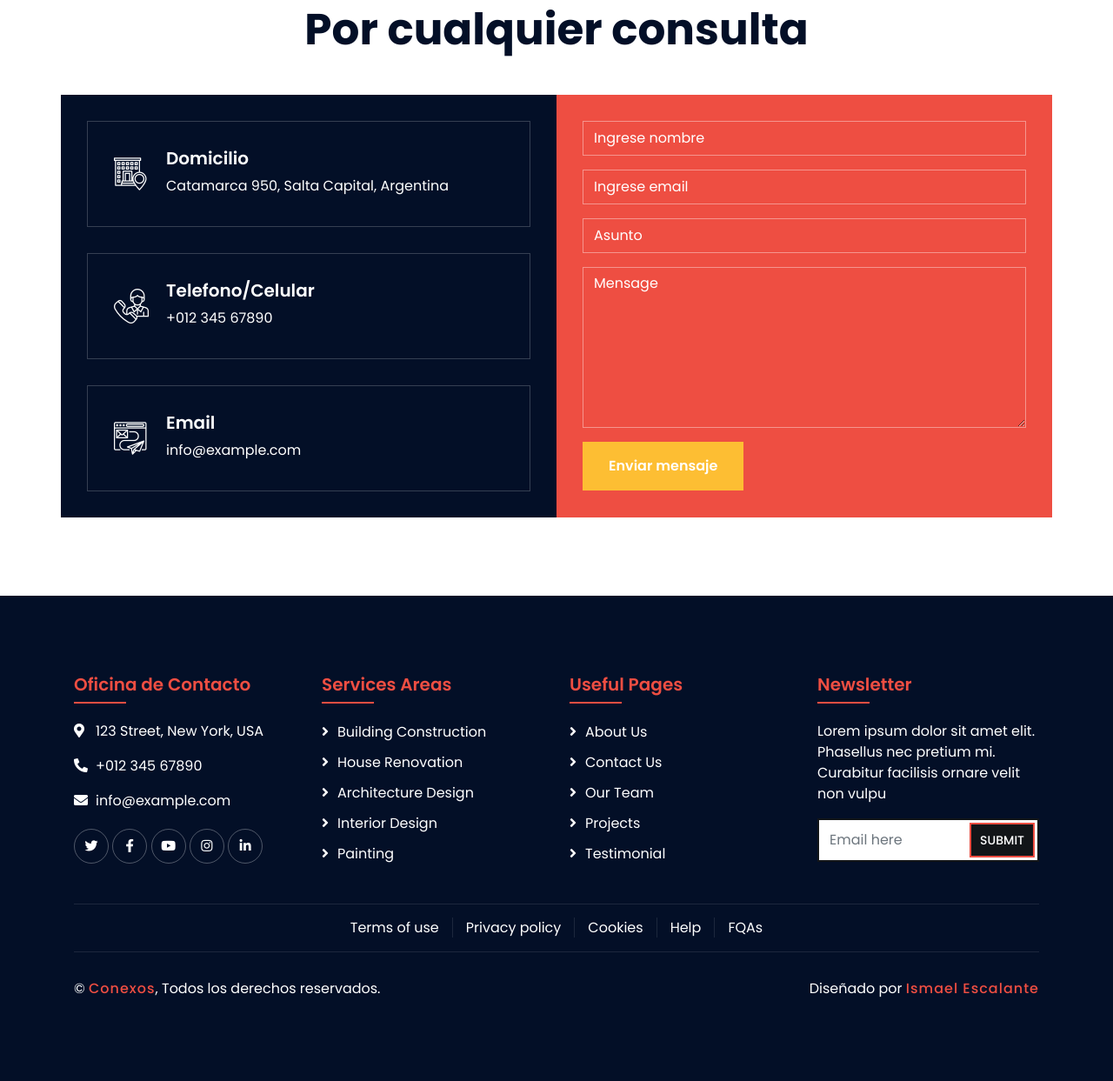
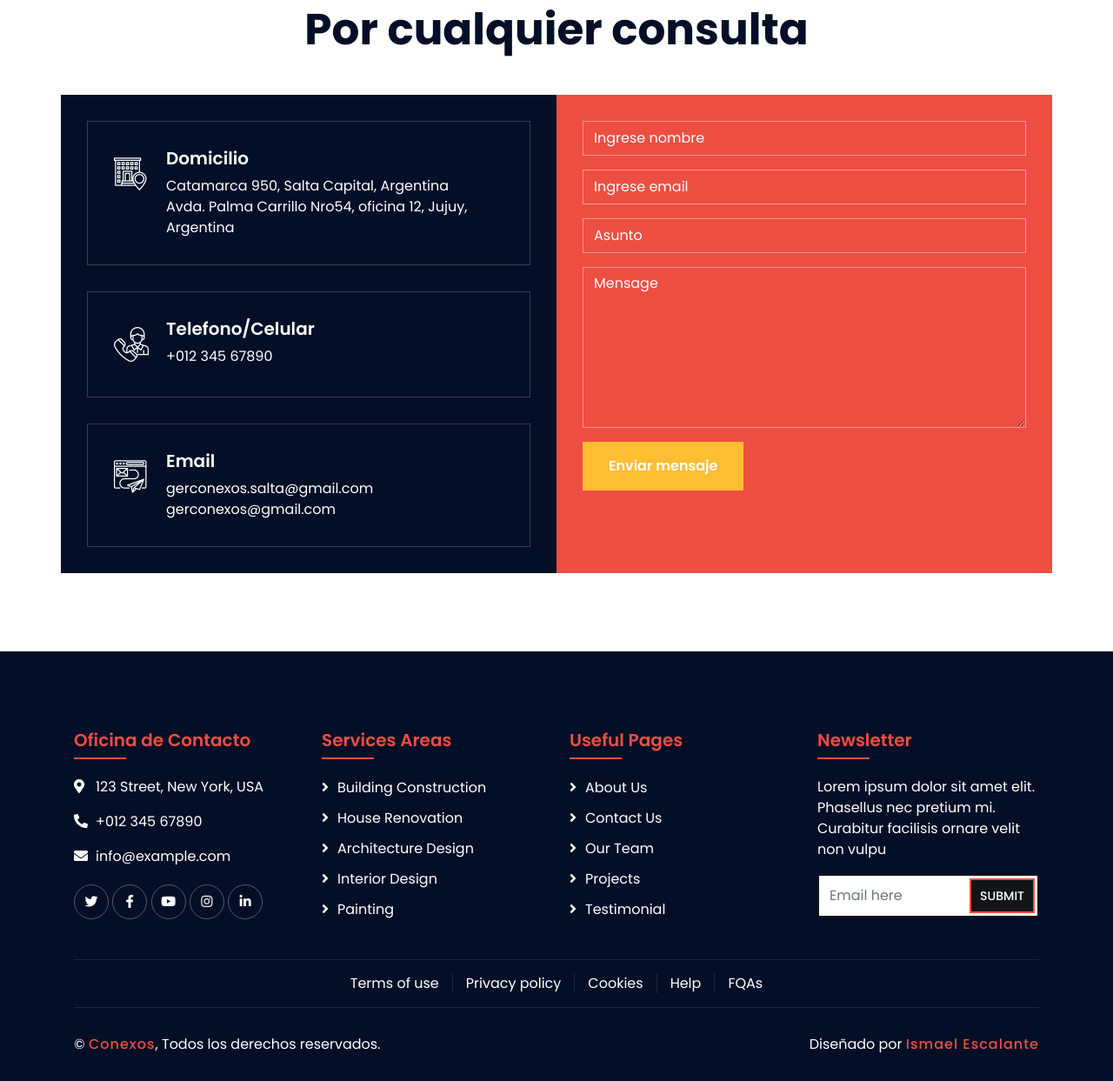
Before and after one commit to IsmaJoseEscalante-dev/Conexus, a PHP site: page /contact.php in a window 1280 px wide. Shown: the part 599-1842 px from the top of the page at 87% size. Before the commit the page ends 1746 px from the top, so only its background shows below. Run offline with PHP 8.4, Linux system fonts and the light colour scheme; data that the repository does not hold is empty; some libraries are stand-ins or nearby versions.

Commit message:
contacts

```diff
--- a/contact.php
+++ b/contact.php
@@ -74,6 +74,7 @@
                                     <div class="contact-text">
                                         <h2>Domicilio</h2>
                                         <p>Catamarca 950, Salta Capital, Argentina</p>
+                                        <p>Avda. Palma Carrillo Nro54, oficina 12, Jujuy, Argentina</p>
                                     </div>
                                 </div>
                                 <div class="contact-item">
@@ -87,7 +88,8 @@
                                     <i class="flaticon-send-mail"></i>
                                     <div class="contact-text">
                                         <h2>Email</h2>
-                                        <p>info@example.com</p>
+                                        <p>gerconexos.salta@gmail.com</p>
+                                        <p>gerconexos@gmail.com</p>
                                     </div>
                                 </div>
                             </div>
```
Also changed, not shown: img/service-1.jpg (deleted), img/service-2.jpg (deleted), img/service-3.jpg (deleted), img/service-4.jpg (deleted), img/service-5.jpg (deleted), img/service-6.jpg (deleted).
